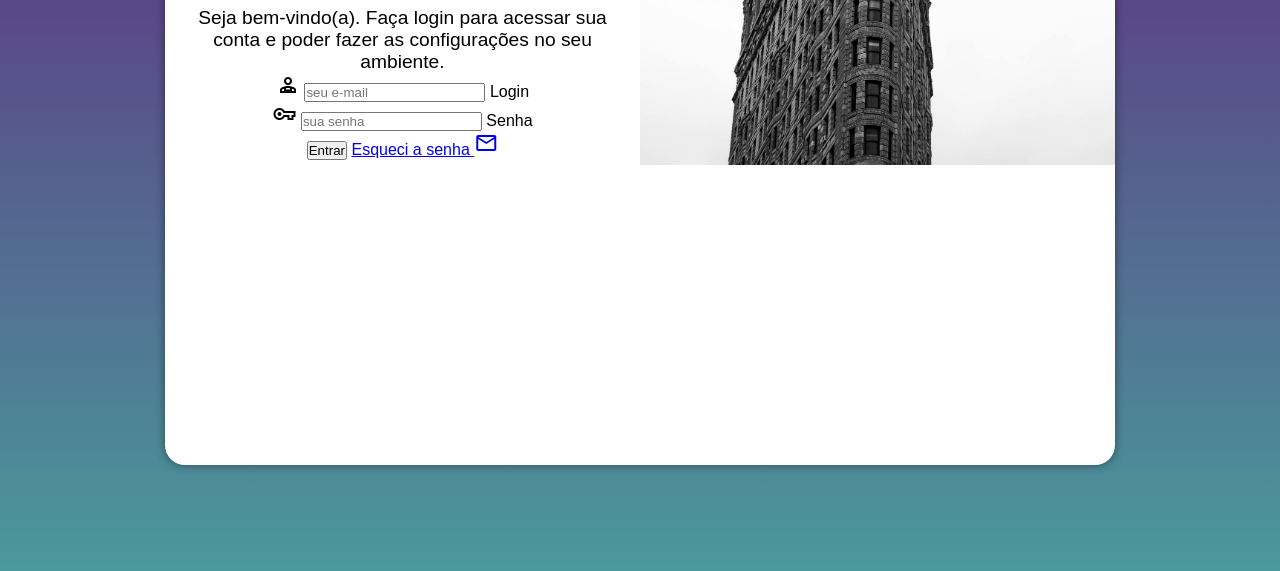
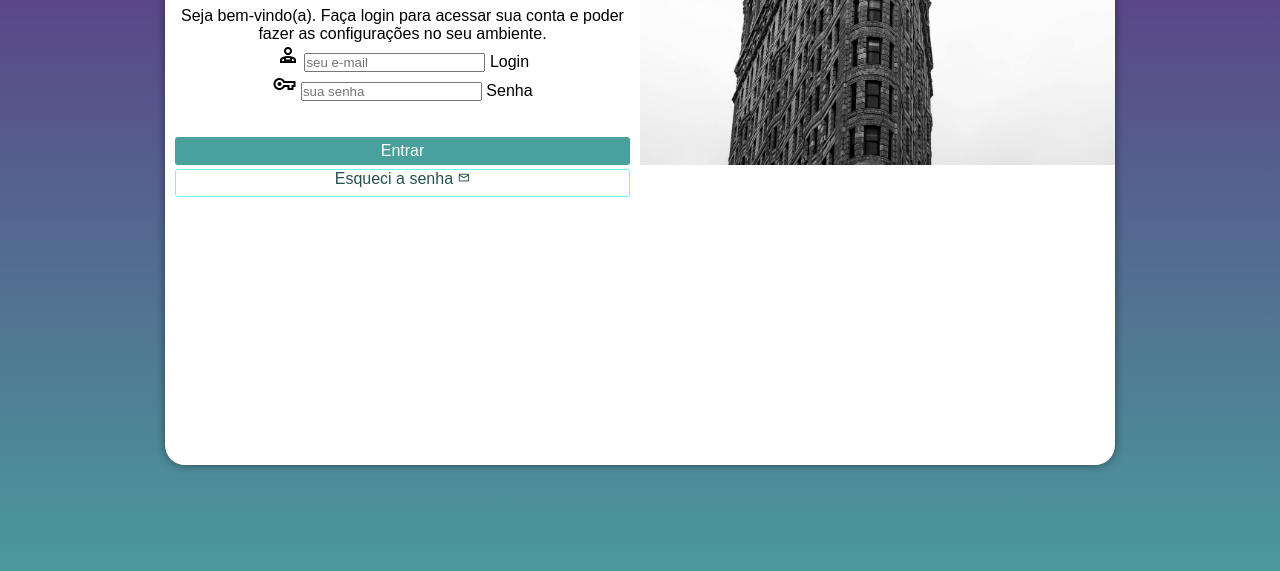
Before and after one commit to Pierazo/projeto-login, a plain HTML site: page index.html in a window 1280 px wide. Shown: the part 185-756 px from the top of the page. Drawn offline with nearby package versions, Linux system fonts and the light colour scheme.

Commit message:
novos ajustes nos style

```diff
--- a/estilos/style.css
+++ b/estilos/style.css
@@ -57,11 +57,55 @@ div#formulario {
 }
 
 div#formulario>p {
-    font-size: 1.2em;
+    font-size: 1em;
 }
+
+
 
 div#formulario>h1 {
     text-align: center;
     margin-bottom: 10px;
     font-size: 1.2em;
 }
+
+form>input[type="submit"] {
+    display: block;
+    font-size: 1em;
+    width: 100%;
+    height: 28px;
+    background-color: #49a09d;
+    color: white;
+    margin-top: 8%;
+    border: none;
+    border-radius: 3px;
+    cursor: pointer;
+}
+
+form>input[type="submit"]:hover {
+    background-color: #377977;
+
+}
+
+form>a.botao {
+    display: block;
+    text-align: center;
+    font-size: 1em;
+    width: 100%;
+    height: 28px;
+    background-color: white;
+    border: 1px solid #67faf5;
+    border-radius: 3px;
+    text-decoration: none;
+    color: #245351;
+    margin-top: 4px;
+
+}
+
+form>a.botao>i {
+    /*Centraliza e ajusta o icone (i) */
+    font-size: 0.8em;
+}
+
+form>a.botao:hover {
+    background-color: #6cd3cf;
+}
--- a/index.html
+++ b/index.html
@@ -43,7 +43,7 @@
 
                     </div>
                     <input type="submit" value="Entrar">
-                    <a href="equeci.html">
+                    <a href="equeci.html" class="botao">
                         Esqueci a senha <i class="material-symbols-outlined">mail</i>
                     </a>
 
```
